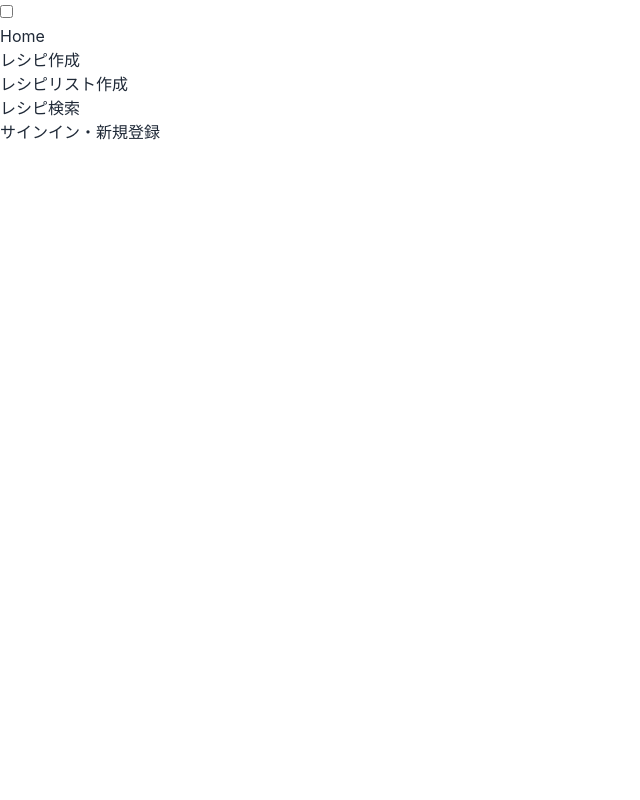
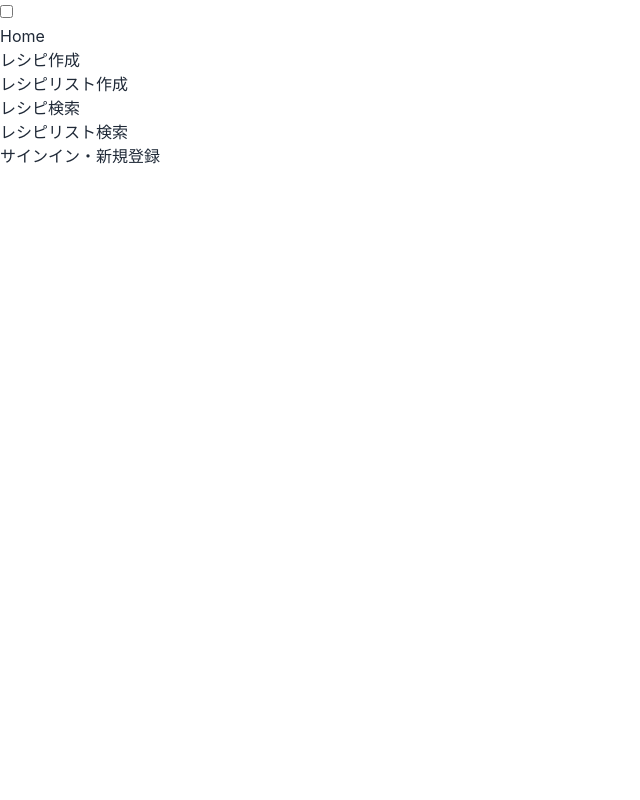
Before and after one commit to m-Murakami1313/recipe-list, a Next.js app: page / in a window 1280 px wide. Shown: the top 800 px of the page, without its empty margins (0-640 px from the left). Built offline with nearby package versions, Linux system fonts and the light colour scheme; no server answers.

Commit message:
add Layoutにレシピリスト検索の項目を追加

```diff
--- a/src/components/Layout.tsx
+++ b/src/components/Layout.tsx
@@ -14,7 +14,8 @@ export const Layout: React.FC<Title> = ({ children, title }) => {
   const pages = [
     { name: 'レシピ作成', href: 'createRecipe' },
     { name: 'レシピリスト作成', href: 'recipeList' },
-    {name:"レシピ検索",href:"search/searchRecipe"}
+    {name:"レシピ検索",href:"search/searchRecipe"},
+    {name:"レシピリスト検索",href:"search/searchRecipeList"}
   ]
 
   return (
```
